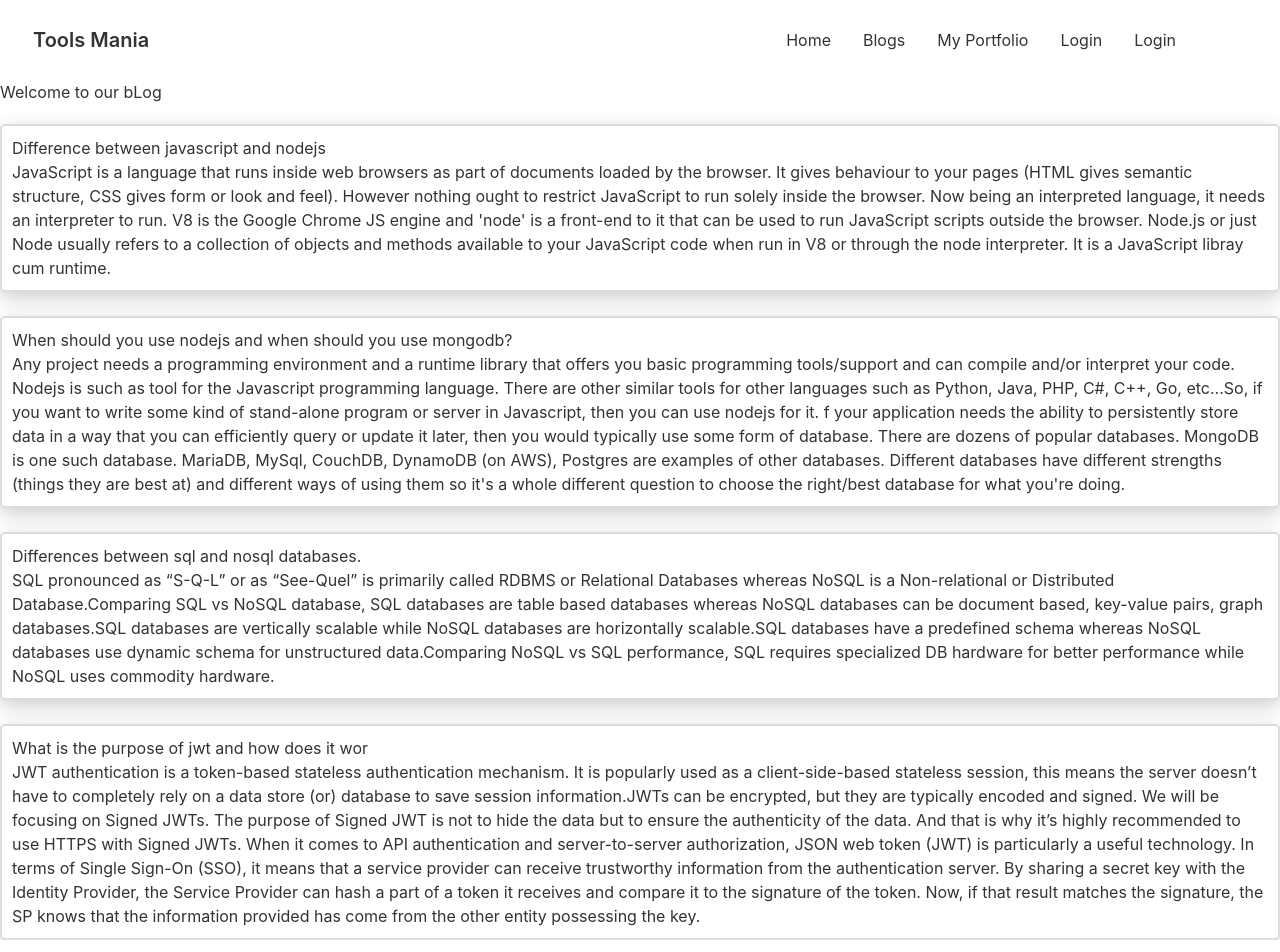
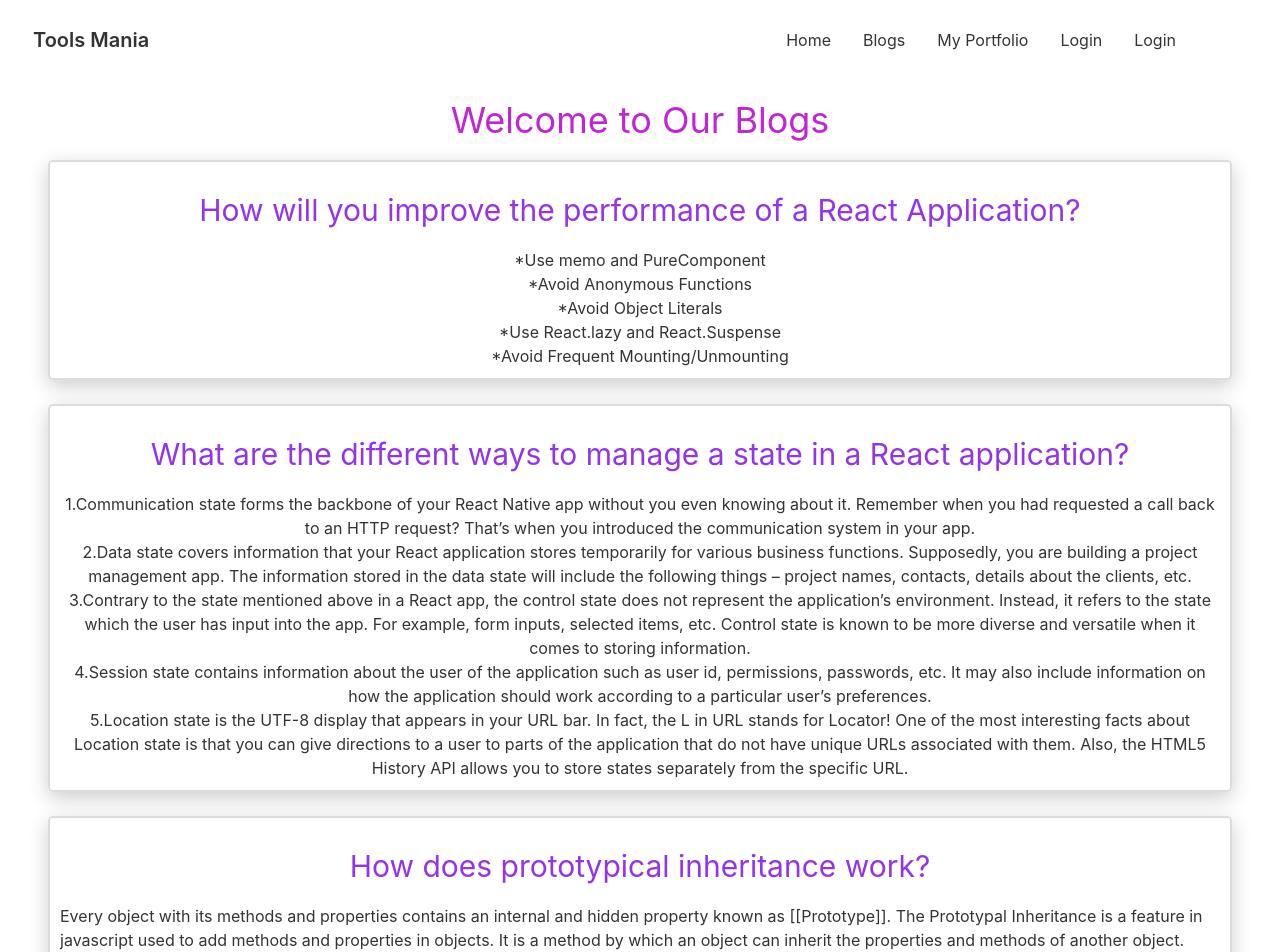
Before and after one commit to Farhan-Abid/Tools-Mania-Client-Side, a React (Create React App) app: page /blogs in a window 1280 px wide. Shown: the top 952 px of the page. Built offline with nearby package versions, Linux system fonts and the light colour scheme; no server answers.

Commit message:
done with blogs

```diff
--- a/src/Pages/Blogs/Blogs.js
+++ b/src/Pages/Blogs/Blogs.js
@@ -3,29 +3,53 @@ import './Blogs.css';
 
 const Blogs = () => {
     return (
-        <div className='container'>
-            <h2 className='mb-5'>Welcome to our bLog</h2>
+        <div className='container px-12'>
+            <h2 className='mb-5 mt-5 text-center text-4xl text-primary'>Welcome to Our Blogs</h2>
             <div className='blog1'>
-                <h1>Difference between javascript and nodejs</h1>
-                <p>JavaScript is a language that runs inside web browsers as part of documents loaded by the browser. It gives behaviour to your pages (HTML gives semantic structure, CSS gives form or look and feel). However nothing ought to restrict JavaScript to run solely inside the browser. Now being an interpreted language, it needs an interpreter to run. V8 is the Google Chrome JS engine and 'node' is a front-end to it that can be used to run JavaScript scripts outside the browser. Node.js or just Node usually refers to a collection of objects and methods available to your JavaScript code when run in V8 or through the node interpreter. It is a JavaScript libray cum runtime.</p>
+                <h1 className='text-center text-3xl text-secondary mb-5 mt-5'>How will you improve the performance of a React Application?</h1>
+               <div className='text-center'>
+               <p>*Use memo and PureComponent
+                    <br />
+                   *Avoid Anonymous Functions
+                   <br />
+                   *Avoid Object Literals
+                   <br />
+                   *Use React.lazy and React.Suspense
+                   <br />
+                   *Avoid Frequent Mounting/Unmounting</p>
+               </div>
             </div>
             <br></br>
             <div className='blog2'>
-                <h1>When should you use nodejs and when should you use mongodb?</h1>
-                <p>Any project needs a programming environment and a runtime library that offers you basic programming tools/support and can compile and/or interpret your code. Nodejs is such as tool for the Javascript programming language. There are other similar tools for other languages such as Python, Java, PHP, C#, C++, Go, etc...So, if you want to write some kind of stand-alone program or server in Javascript, then you can use nodejs for it.
-                f your application needs the ability to persistently store data in a way that you can efficiently query or update it later, then you would typically use some form of database. There are dozens of popular databases. MongoDB is one such database. MariaDB, MySql, CouchDB, DynamoDB (on AWS), Postgres are examples of other databases. Different databases have different strengths (things they are best at) and different ways of using them so it's a whole different question to choose the right/best database for what you're doing.
-                </p>
+                <h1 className='text-center text-3xl text-secondary mb-5 mt-5'>What are the different ways to manage a state in a React application?</h1>
+                <div className='text-center'>
+               <p>1.Communication state forms the backbone of your React Native app without you even knowing about it. Remember when you had requested a call back to an HTTP request? That’s when you introduced the communication system in your app.
+                    <br />
+                    2.Data state covers information that your React application stores temporarily for various business functions. Supposedly, you are building a project management app. The information stored in the data state will include the following things – project names, contacts, details about the clients, etc.
+                   <br />
+                   3.Contrary to the state mentioned above in a React app, the control state does not represent the application’s environment. Instead, it refers to the state which the user has input into the app. For example, form inputs, selected items, etc. Control state is known to be more diverse and versatile when it comes to storing information.
+                   <br />
+                   4.Session state contains information about the user of the application such as user id, permissions, passwords, etc. It may also include information on how the application should work according to a particular user’s preferences.
+                   <br />
+                   5.Location state is the UTF-8 display that appears in your URL bar. In fact, the L in URL stands for Locator! One of the most interesting facts about Location state is that you can give directions to a user to parts of the application that do not have unique URLs associated with them. Also, the HTML5 History API allows you to store states separately from the specific URL.</p>
+               </div>
             </div>
             <br></br>
             <div className='blog3'>
-                <h1>Differences between sql and nosql databases.</h1>
-                <p>SQL pronounced as “S-Q-L” or as “See-Quel” is primarily called RDBMS or Relational Databases whereas NoSQL is a Non-relational or Distributed Database.Comparing SQL vs NoSQL database, SQL databases are table based databases whereas NoSQL databases can be document based, key-value pairs, graph databases.SQL databases are vertically scalable while NoSQL databases are horizontally scalable.SQL databases have a predefined schema whereas NoSQL databases use dynamic schema for unstructured data.Comparing NoSQL vs SQL performance, SQL requires specialized DB hardware for better performance while NoSQL uses commodity hardware.</p>
+                <h1 className='text-center text-3xl text-secondary mb-5 mt-5'> How does prototypical inheritance work?</h1>
+                <p>Every object with its methods and properties contains an internal and hidden property known as [[Prototype]]. The Prototypal Inheritance is a feature in javascript used to add methods and properties in objects. It is a method by which an object can inherit the properties and methods of another object. Traditionally, in order to get and set the [[Prototype]] of an object, we use Object.getPrototypeOf and Object.setPrototypeOf. Nowadays, in modern language, it is being set using __proto__.
+
+</p>
             </div>
             <br></br>
             <div className='blog4'>
-                <h1>What is the purpose of jwt and how does it wor</h1>
-                <p>JWT authentication is a token-based stateless authentication mechanism. It is popularly used as a client-side-based stateless session, this means the server doesn’t have to completely rely on a data store (or) database to save session information.JWTs can be encrypted, but they are typically encoded and signed.  We will be focusing on Signed JWTs. The purpose of Signed JWT is not to hide the data but to ensure the authenticity of the data. And that is why it’s highly recommended to use HTTPS with Signed JWTs.
-                When it comes to API authentication and server-to-server authorization, JSON web token (JWT) is particularly a useful technology. In terms of Single Sign-On (SSO), it means that a service provider can receive trustworthy information from the authentication server. By sharing a secret key with the Identity Provider, the Service Provider can hash a part of a token it receives and compare it to the signature of the token. Now, if that result matches the signature, the SP knows that the information provided has come from the other entity possessing the key.
+                <h1 className='text-center text-3xl text-secondary mb-5 mt-5'> What is a unit test? Why should write unit tests?</h1>
+                <p>Unit tests are typically automated tests written and run by software developers to ensure that a section of an application (known as the "unit") meets its design and behaves as intended. In procedural programming, a unit could be an entire module, but it is more commonly an individual function or procedure.Modern versions of unit testing can be found in frameworks like JUnit, or testing tools like TestComplete. Look a little further and you will find SUnit, the mother of all unit testing frameworks created by Kent Beck, and a reference in chapter 5 of The Art of Software Testing . Before that, it's mostly a mystery. I asked Jerry Weinberg about his experiences with unit testing -- "We did unit testing in 1956. As far as I knew, it was always done, as long as there were computers".
+                </p>
+            </div>
+            <div className='blog4'>
+                <h1 className='text-center text-3xl text-secondary mb-5 mt-5'> What is a unit test? Why should write unit tests?</h1>
+                <p>Unit tests are typically automated tests written and run by software developers to ensure that a section of an application (known as the "unit") meets its design and behaves as intended. In procedural programming, a unit could be an entire module, but it is more commonly an individual function or procedure.Modern versions of unit testing can be found in frameworks like JUnit, or testing tools like TestComplete. Look a little further and you will find SUnit, the mother of all unit testing frameworks created by Kent Beck, and a reference in chapter 5 of The Art of Software Testing . Before that, it's mostly a mystery. I asked Jerry Weinberg about his experiences with unit testing -- "We did unit testing in 1956. As far as I knew, it was always done, as long as there were computers".
                 </p>
             </div>
         </div>
```
